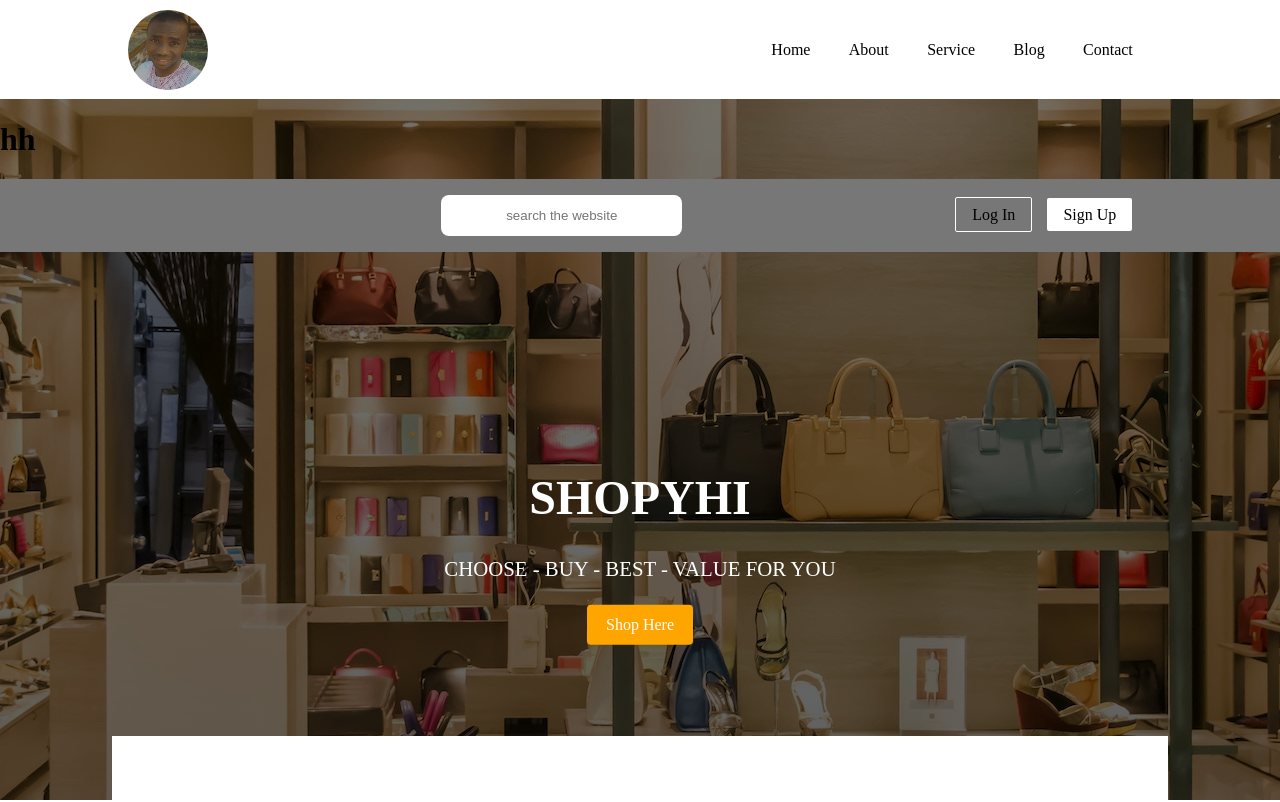
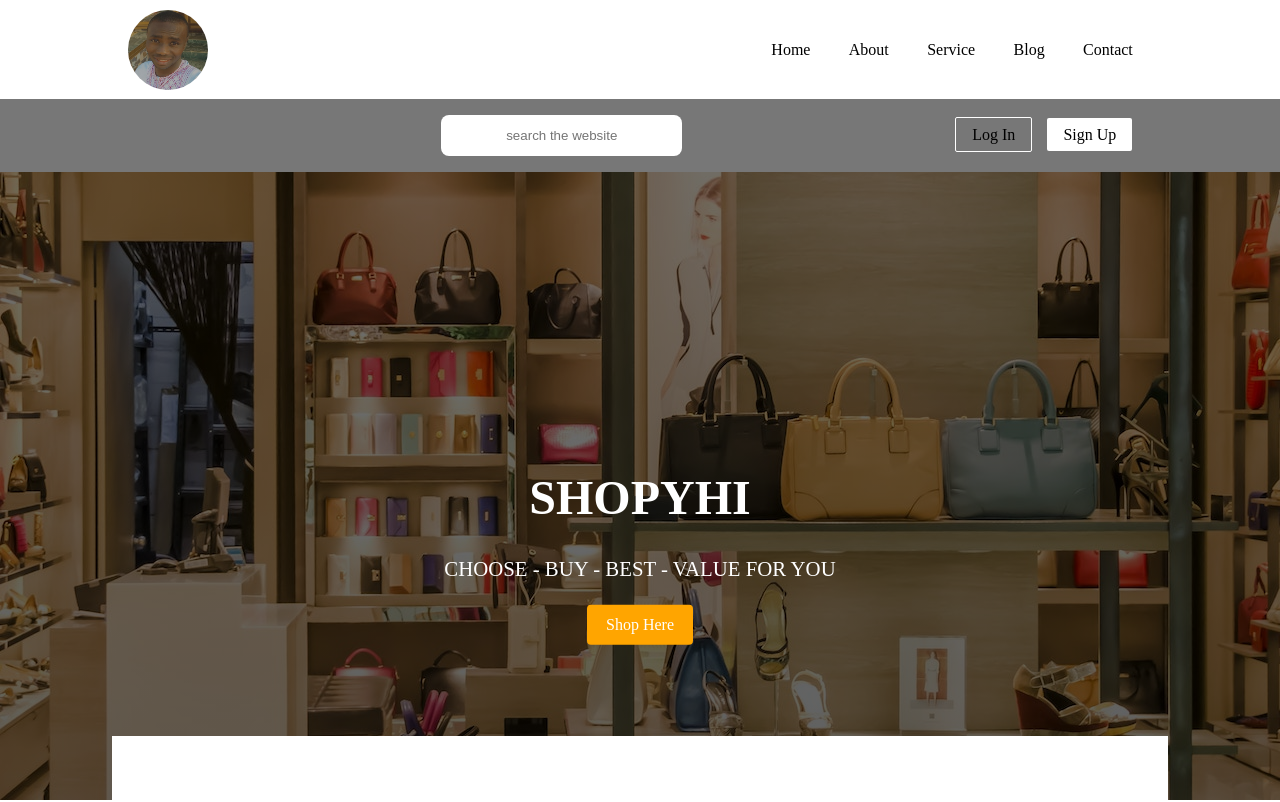
Before and after one commit to thankgodgodwin/store, a website: page index.html in a window 1280 px wide. Shown: the top 802 px of the page. Drawn offline with Linux system fonts and the light colour scheme; some icons are missing.

Commit message:
remove h1

```diff
--- a/index.html
+++ b/index.html
@@ -25,7 +25,7 @@
             </div>
         </nav>
 
-        <h1>hh</h1>
+
 
         <div class="header__box">
             <div class="header__icon">
```
Also changed, not shown: 1 other file.
